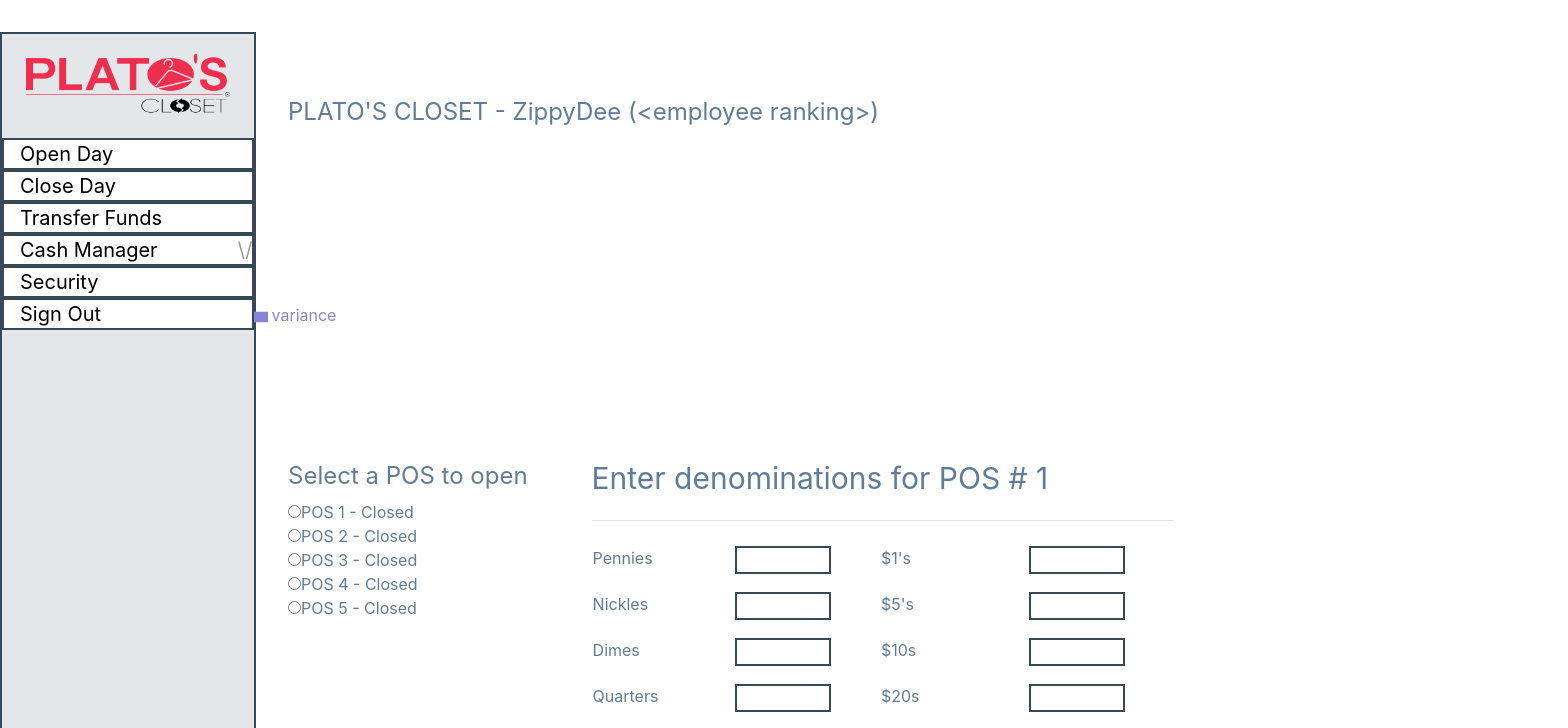
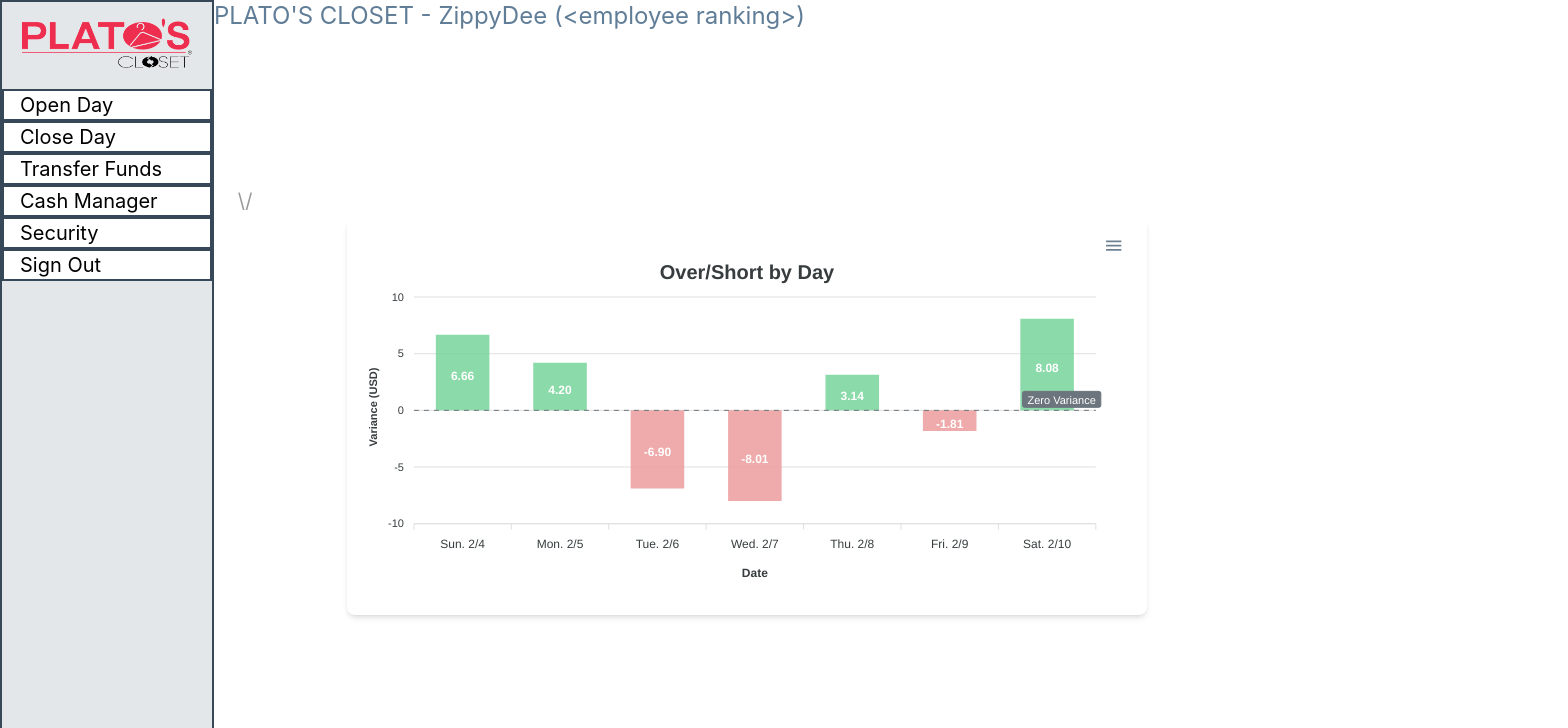
Before and after one commit to Bennet17/CIS424_GUI, a React (Create React App) app: page /CloseDay in a window 1280 px wide. Shown: the top 728 px of the page, 1568 px wide, since content can reach past the window. Built offline with nearby package versions, Linux system fonts and the light colour scheme.

Commit message:
Changed charting libraries (like three times), using Apexcharts now. Completed OSBarChart.jsx with sample data.

```diff
--- a/package.json
+++ b/package.json
@@ -6,10 +6,16 @@
     "@testing-library/jest-dom": "^5.17.0",
     "@testing-library/react": "^13.4.0",
     "@testing-library/user-event": "^13.5.0",
+    "apexcharts": "^3.45.2",
     "autoprefixer": "^10.4.17",
     "axios": "^1.6.7",
+    "chart.js": "^4.4.1",
+    "highcharts": "^11.3.0",
+    "highcharts-react-official": "^3.2.1",
     "postcss": "^8.4.33",
     "react": "^18.2.0",
+    "react-apexcharts": "^1.4.1",
+    "react-chartjs-2": "^5.2.0",
     "react-dom": "^18.2.0",
     "react-scripts": "5.0.1",
     "recharts": "^2.12.0",
--- a/src/components/HomePage.jsx
+++ b/src/components/HomePage.jsx
@@ -23,19 +23,26 @@
   }
 
   return (
-    <div>
-      {/* I believe this is where the header will go */}
-      <p className="translate-x-72 translate-y-24 text-2xl text-main-color">
-        PLATO'S CLOSET - {username} {ranking}
-      </p>
-
+    <div className="flex h-screen">
       <NavBar
         toOpenDay={toOpenDay}
         yo_mama={yo_mama}
         testPermissions={testPermissions}
       />
 
-      <OSBarChart />
+      <div className="flex flex-col w-full">
+        {/* I believe this is where the header will go - Brianna is working on it now */}
+        <div>
+          <p className="text-2xl text-main-color">
+            PLATO'S CLOSET - {username} {ranking}
+          </p>
+        </div>
+
+        {/* Content area */}
+        <div className="flex flex-grow justify-center items-center">
+          <OSBarChart />
+        </div>
+      </div>
     </div>
   );
 };
--- a/src/components/OSBarChart.jsx
+++ b/src/components/OSBarChart.jsx
@@ -1,44 +1,445 @@
 import React from "react";
-import {
-  BarChart,
-  Bar,
-  XAxis,
-  YAxis,
-  CartesianGrid,
-  Tooltip,
-  Legend,
-} from "recharts";
+import Chart from "react-apexcharts";
 
+/*
 const OSBarChart = () => {
-  // Filled w/ sample data for now
-  const data = [
-    { day: "Sunday", variance: 66.6 },
-    { day: "Monday", variance: 4.2 },
-    { day: "Tuesday", variance: 69 },
-    { day: "Wednesday", variance: 8.008135 },
-    { day: "Thursday", variance: 0.6 },
-    { day: "Friday", variance: 17.38 },
-    { day: "Saturday", variance: 0.08 },
-  ];
+  // Sample data
+  const data = {
+    labels: [
+      "Sun. 2/4",
+      "Mon. 2/5",
+      "Tue. 2/6",
+      "Wed. 2/7",
+      "Thu. 2/8",
+      "Fri. 2/9",
+      "Sat. 2/10",
+    ],
+    series: [
+      {
+        name: "Variance (USD)",
+        data: [6.66, 4.2, -6.9, -8.008135, 3.14159, -1.812, 0.08],
+      },
+    ],
+  };
+
+  // Dynamically set colors based on positive or negative variance
+  const seriesData = data.series[0].data.map((variance) => ({
+    y: variance,
+    fillColor: variance >= 0 ? "#8EE4AF" : "#FEB2B2",
+  }));
+
+  const options = {
+    chart: {
+      type: "bar",
+      background: "#f9f9f9",
+    },
+    plotOptions: {
+      bar: {
+        horizontal: false,
+        columnWidth: "55%",
+      },
+    },
+    dataLabels: {
+      enabled: false,
+    },
+    xaxis: {
+      categories: data.labels,
+      labels: {
+        style: {
+          fontSize: "18px",
+        },
+      },
+      title: {
+        text: "Open Days",
+        style: {
+          fontSize: "18px",
+        },
+      },
+    },
+    yaxis: {
+      title: {
+        text: "Variance (USD)",
+        style: {
+          fontSize: "18px",
+        },
+      },
+      labels: {
+        style: {
+          fontSize: "18px",
+        },
+      },
+    },
+    fill: {
+      colors: seriesData.map((point) => point.fillColor),
+    },
+    legend: {
+      show: false,
+    },
+  };
 
   return (
-    <div>
-      <BarChart width={600} height={300} data={data}>
-        {/* X-axis */}
-        <XAxis dataKey="day" />
-        {/* Y-axis */}
-        <YAxis />
-        {/* Grid */}
-        <CartesianGrid strokeDasharray="3 3" />
-        {/* Tooltips --- Recharts tooltips are apparently highly customizable */}
-        <Tooltip />
-        {/* Legend */}
-        <Legend />
-        {/* Bar */}
-        <Bar dataKey="variance" fill="#8884d8" className="hover:bg-blue-500" />
-      </BarChart>
+    <div className="w-3/4 h-3/4 bg-gray-100">
+      <Chart
+        options={options}
+        series={[{ data: seriesData }]}
+        type="bar"
+        height={400}
+      />
     </div>
   );
 };
 
 export default OSBarChart;
+*/
+
+const OSBarChart = () => {
+  const options = {
+    chart: {
+      type: "bar",
+      height: 350,
+      toolbar: {
+        show: true, // Hamburger menu
+      },
+    },
+    plotOptions: {
+      bar: {
+        horizontal: false,
+        columnWidth: "55%",
+        endingShape: "rounded",
+        colors: {
+          ranges: [
+            {
+              from: -Infinity,
+              to: 0,
+              color: "#ed9d9d", // Red color for negative variance
+            },
+            {
+              from: 0,
+              to: Infinity,
+              color: "#77d49a", // Green color for positive variance
+            },
+          ],
+        },
+      },
+    },
+    dataLabels: {
+      enabled: true,
+      formatter: function (value) {
+        return value.toFixed(2); // Format decimal for bars' datalabels
+      },
+    },
+    xaxis: {
+      categories: [
+        "Sun. 2/4",
+        "Mon. 2/5",
+        "Tue. 2/6",
+        "Wed. 2/7",
+        "Thu. 2/8",
+        "Fri. 2/9",
+        "Sat. 2/10",
+      ],
+      title: {
+        text: "Date",
+      },
+    },
+    yaxis: {
+      title: {
+        text: "Variance (USD)",
+      },
+      labels: {
+        formatter: function (value) {
+          return value.toFixed(0); // Format decimal for y-axis labels
+        },
+      },
+    },
+    colors: ["#008FFB"],
+    title: {
+      text: "Over/Short by Day",
+      align: "center",
+      margin: 10,
+      offsetY: 20,
+      style: {
+        fontSize: "20px",
+      },
+    },
+    annotations: {
+      yaxis: [
+        {
+          y: 0,
+          borderColor: "#6c757d",
+          borderWidth: 1,
+          strokeDashArray: 5,
+          label: {
+            borderColor: "#6c757d",
+            style: {
+              color: "#fff",
+              background: "#6c757d",
+            },
+            text: "Zero Variance",
+          },
+        },
+      ],
+    },
+    legend: {
+      show: true,
+      position: "top",
+      horizontalAlign: "center",
+      fontSize: "14px",
+      markers: {
+        width: 12,
+        height: 12,
+        radius: 5,
+      },
+      itemMargin: {
+        horizontal: 10,
+        vertical: 5,
+      },
+    },
+  };
+
+  const series = [
+    {
+      name: "Variance",
+      data: [6.66, 4.2, -6.9, -8.008135, 3.14159, -1.812, 8.08],
+    },
+  ];
+
+  return (
+    <div className="bg-white shadow-md p-4 rounded-lg w-3/4">
+      <Chart options={options} series={series} type="bar" height={350} />
+    </div>
+  );
+};
+
+export default OSBarChart;
+
+/*
+
+Using Highcharts
+
+import React, { useEffect, useRef } from "react";
+import Highcharts from "highcharts";
+import HighchartsReact from "highcharts-react-official";
+
+const OSBarChart = () => {
+  const chartRef = useRef(null);
+
+  useEffect(() => {
+    if (chartRef && chartRef.current) {
+      const chart = chartRef.current.chart;
+      // Access Highcharts chart object here for further customization if needed
+    }
+  }, []);
+
+  // Sample data
+  const data = {
+    labels: [
+      "Sun. 2/4",
+      "Mon. 2/5",
+      "Tue. 2/6",
+      "Wed. 2/7",
+      "Thu. 2/8",
+      "Fri. 2/9",
+      "Sat. 2/10",
+    ],
+    series: [
+      {
+        name: "Variance (USD)",
+        data: [6.66, 4.2, -6.9, -8.008135, 3.14159, -1.812, 0.08],
+      },
+    ],
+  };
+
+  // Dynamically set colors based on positive or negative variance
+  const seriesData = data.series[0].data.map((variance) => ({
+    y: variance,
+    color: variance >= 0 ? "#8EE4AF" : "#FEB2B2",
+  }));
+
+  const options = {
+    chart: {
+      type: "column",
+      backgroundColor: "#f9f9f9",
+    },
+    title: {
+      text: null,
+    },
+    xAxis: {
+      categories: data.labels,
+      labels: {
+        style: {
+          fontSize: "18px",
+        },
+      },
+      title: {
+        text: "Open Days",
+        style: {
+          fontSize: "18px",
+        },
+      },
+    },
+    yAxis: {
+      title: {
+        text: "Variance (USD)",
+        style: {
+          fontSize: "18px",
+        },
+      },
+      labels: {
+        style: {
+          fontSize: "18px",
+        },
+      },
+      plotLines: [
+        {
+          color: "black",
+          width: 1,
+          value: 0, // Set the value where the line will appear
+          zIndex: 5, // Ensure it's above other elements
+        },
+      ],
+    },
+    legend: {
+      enabled: false,
+    },
+    plotOptions: {
+      column: {
+        borderWidth: 0,
+      },
+    },
+    series: [
+      {
+        name: data.series[0].name,
+        data: seriesData,
+      },
+    ],
+  };
+
+  return (
+    <div className="w-3/4 h-3/4 bg-gray-100">
+      <HighchartsReact
+        highcharts={Highcharts}
+        options={options}
+        ref={chartRef}
+      />
+    </div>
+  );
+};
+
+export default OSBarChart;
+
+*/
+
+/*
+
+Using Chart.js:
+
+import { Bar } from "react-chartjs-2";
+import {
+  Chart,
+  CategoryScale,
+  LinearScale,
+  BarController,
+  BarElement,
+  Tooltip,
+  Legend,
+} from "chart.js";
+
+Chart.register(
+  CategoryScale,
+  LinearScale,
+  BarController,
+  BarElement,
+  Tooltip,
+  Legend
+);
+
+const OSBarChart = () => {
+  // Filled w/ sample data for now
+  // This is the data that will be used to craft the bar chart
+  const data = {
+    labels: [
+      "Sun. 2/4",
+      "Mon. 2/5",
+      "Tue. 2/6",
+      "Wed. 2/7",
+      "Thu. 2/8",
+      "Fri. 2/9",
+      "Sat. 2/10",
+    ],
+    datasets: [
+      {
+        label: "Variance (USD)",
+        data: [6.66, 4.2, -6.9, -8.008135, 3.14159, -1.812, 0.08],
+        backgroundColor: [],
+        borderColor: [],
+        borderWidth: 1,
+        hoverBackgroundColor: [],
+        hoverBorderColor: [],
+      },
+    ],
+  };
+
+  // Dynamically set colors based on positive or negative variance
+  data.datasets[0].data.forEach((variance) => {
+    if (variance >= 0) {
+      data.datasets[0].backgroundColor.push("#8EE4AF");
+      data.datasets[0].borderColor.push("#8EE4AF");
+      data.datasets[0].hoverBackgroundColor.push("#A3E4BF");
+      data.datasets[0].hoverBorderColor.push("#A3E4BF");
+    } else {
+      data.datasets[0].backgroundColor.push("#FEB2B2");
+      data.datasets[0].borderColor.push("#FEB2B2");
+      data.datasets[0].hoverBackgroundColor.push("#FFA8A8");
+      data.datasets[0].hoverBorderColor.push("#FFA8A8");
+    }
+  });
+
+  return (
+    <div className="w-1/2 h-1/2 bg-gray-100">
+      <Bar
+        data={data}
+        options={{
+          maintainAspectRatio: false,
+          scales: {
+            xAxes: [
+              {
+                ticks: {
+                  fontSize: 40,
+                },
+                scaleLabel: {
+                  display: true,
+                  labelString: "Open Days",
+                  fontSize: 40,
+                },
+              },
+            ],
+            yAxes: [
+              {
+                ticks: {
+                  fontSize: 40,
+                },
+                scaleLabel: {
+                  display: true,
+                  labelString: "Variance (USD)",
+                  fontSize: 40,
+                },
+              },
+            ],
+          },
+          legend: {
+            display: false,
+            position: "bottom",
+          },
+          tooltips: {
+            enabled: true,
+          },
+        }}
+      />
+    </div>
+  );
+};
+
+export default OSBarChart;
+
+*/
```
Also changed, not shown: TODO.txt, 1 other file (tests, documents, lock files or other folders).
